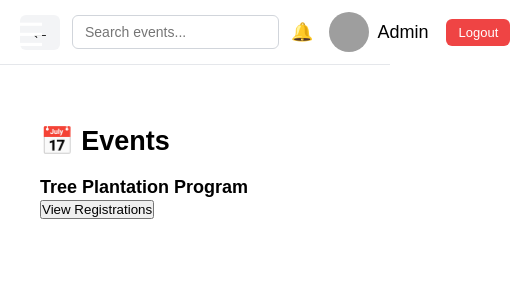
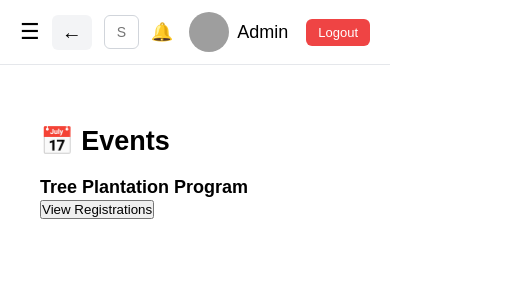
Before and after one commit to vaishnavichattarbandh/event-registration-frontend, a React app: page /admin/events in a window 390 px wide. Shown: the top 300 px of the page, 510 px wide, since content can reach past the window. Built offline with nearby package versions, Linux system fonts and the light colour scheme; grey boxes are pictures that could not be loaded; the HTML template or start-up script is replaced by a standard one.

Commit message:
fix mobile navbar and sidebar toggle

```diff
--- a/src/styles/mainlayout.css
+++ b/src/styles/mainlayout.css
@@ -1,24 +1,70 @@
+/* ===============================
+   LAYOUT
+================================ */
 .layout {
   display: flex;
 }
 
-/* ================= DESKTOP ================= */
-/* Sidebar is fixed → right panel must shift */
+/* ===============================
+   SIDEBAR
+================================ */
+.sidebar {
+  width: 240px; /* Sidebar width */
+  height: 100vh;
+  background: #111827;
+  color: white;
+  padding: 20px;
+  position: fixed;
+  top: 0;
+  left: 0;
+  z-index: 1002; /* above overlay */
+  transition: transform 0.3s ease;
+  transform: translateX(0); /* visible by default on desktop */
+}
+
+.sidebar.open {
+  transform: translateX(0);
+}
+
+@media (max-width: 768px) {
+  .sidebar {
+    transform: translateX(-100%); /* hidden on mobile */
+  }
+
+  .sidebar.open {
+    transform: translateX(0); /* show when open */
+  }
+}
+
+/* ===============================
+   OVERLAY (mobile only)
+================================ */
+.overlay {
+  position: fixed;
+  inset: 0;
+  background: rgba(0, 0, 0, 0.45);
+  z-index: 1001; /* below sidebar but above content */
+}
+
+/* ===============================
+   RIGHT PANEL
+================================ */
 .right-panel {
-  margin-left: 220px; /* SAME as sidebar width */
-  width: calc(100% - 220px);
+  margin-left: 240px; /* shift right for sidebar on desktop */
+  width: calc(100% - 240px);
   min-height: 100vh;
   box-sizing: border-box;
+  transition: margin-left 0.3s ease;
 }
 
 .main-content {
   padding: 20px;
 }
 
-/* ================= MOBILE ================= */
+/* Mobile: right panel full width */
 @media (max-width: 768px) {
   .layout {
-    display: block; /* prevent flex shift */
+    display: block;
   }
 
   .right-panel {
@@ -26,3 +72,106 @@
     width: 100%;
   }
 }
+
+/* ===============================
+   NAVBAR
+================================ */
+.navbar {
+  display: flex;
+  align-items: center;
+  gap: 12px;
+  padding: 12px 20px;
+  background: #ffffff;
+  border-bottom: 1px solid #e5e7eb;
+  position: sticky;
+  top: 0;
+  z-index: 1000;
+  font-family: "Agency FB", Arial, sans-serif;
+
+  /* Desktop width */
+  margin-left: 0;
+  width: 100%;
+}
+
+@media (min-width: 769px) {
+  .navbar {
+    width: calc(100% - 240px); /* full width minus sidebar */
+    margin-left: 240px;
+  }
+}
+
+/* ===============================
+   HAMBURGER (MOBILE ONLY)
+================================ */
+.hamburger {
+  font-size: 22px;
+  background: none;
+  border: none;
+  cursor: pointer;
+  display: none;
+}
+
+@media (max-width: 768px) {
+  .hamburger {
+    display: block;
+  }
+}
+
+/* ===============================
+   SEARCH INPUT
+================================ */
+.search {
+  flex: 1;
+  max-width: 350px;
+  padding: 8px 12px;
+  border-radius: 6px;
+  border: 1px solid #d1d5db;
+  outline: none;
+  font-size: 14px;
+  min-width: 0; /* prevent flex overflow */
+}
+
+.search:focus {
+  border-color: #2563eb;
+}
+
+/* ===============================
+   RIGHT SIDE OF NAVBAR
+================================ */
+.nav-right {
+  display: flex;
+  align-items: center;
+  gap: 16px;
+  margin-left: auto; /* push right side content */
+}
+
+/* ===============================
+   ADMIN AREA
+================================ */
+.admin {
+  display: flex;
+  align-items: center;
+  gap: 8px;
+}
+
+.admin img {
+  width: 40px;
+  height: 40px;
+  border-radius: 50%;
+}
+
+.logout-btn {
+  margin-left: 10px;
+  padding: 6px 12px;
+  font-size: 13px;
+  border: none;
+  border-radius: 6px;
+  cursor: pointer;
+  background: #ef4444;
+  color: #ffffff;
+  transition: background 0.2s ease;
+}
+
+.logout-btn:hover {
+  background: #dc2626;
+}
--- a/src/styles/navbar.css
+++ b/src/styles/navbar.css
@@ -12,6 +12,23 @@
   top: 0;
   z-index: 1000;
   font-family: "Agency FB", Arial, sans-serif;
+
+  /* Desktop: shift navbar for sidebar */
+  margin-left: 240px;
+  width: calc(100% - 240px);
+  flex-wrap: nowrap;
+}
+
+/* Mobile: full width, allow wrapping */
+@media (max-width: 768px) {
+  .navbar {
+    margin-left: 0;
+    width: 100%;
+    padding-left: 12px;
+    padding-right: 12px;
+    flex-wrap: wrap; /* search + admin stack if needed */
+    gap: 8px;
+  }
 }
 
 /* ===============================
@@ -53,8 +70,9 @@
    SEARCH INPUT
 ================================ */
 .search {
-  flex: 1;
+  flex: 1 1 auto;       /* allow shrinking on mobile */
   max-width: 350px;
+  min-width: 0;         /* prevent overflow in flex container */
   padding: 8px 12px;
   border-radius: 6px;
   border: 1px solid #d1d5db;
@@ -74,6 +92,7 @@
   align-items: center;
   gap: 16px;
   margin-left: auto; /* push right content */
+  flex-shrink: 0;    /* prevent shrinking on mobile */
 }
 
 /* ===============================
--- a/src/styles/sidebar.css
+++ b/src/styles/sidebar.css
@@ -1,4 +1,6 @@
-/* ================= SIDEBAR ================= */
+/* ===============================
+   SIDEBAR
+================================ */
 .sidebar {
   width: 240px;
   height: 100vh;
@@ -8,61 +10,27 @@
   position: fixed;
   top: 0;
   left: 0;
-  z-index: 1002;
+  z-index: 1002; /* above overlay */
   transition: transform 0.3s ease;
   transform: translateX(0); /* desktop visible */
 }
 
-.logo {
-  font-size: 20px;
-  font-weight: bold;
-  margin-bottom: 24px;
+.sidebar.open {
+  transform: translateX(0);
 }
 
-.nav-link {
-  display: block;
-  padding: 10px 12px;
-  margin: 8px 0;
-  color: #e5e7eb;
-  text-decoration: none;
-  border-radius: 6px;
-  transition: background 0.2s;
-}
-
-.nav-link:hover {
-  background: #374151;
-}
-
-.nav-link.active {
-  background: #4f46e5;
-  color: white;
-}
-
-/* ================= MOBILE ================= */
 @media (max-width: 768px) {
   .sidebar {
-    transform: translateX(-100%); /* hidden */
+    transform: translateX(-100%);
   }
-
   .sidebar.open {
-    transform: translateX(0); /* visible */
-  }
-
-  .hamburger {
-    display: block;
-    position: fixed;
-    top: 1rem;
-    left: 1rem;
-    z-index: 1100;
-    font-size: 2rem;
-    background: none;
-    border: none;
-    color: white;
-    cursor: pointer;
+    transform: translateX(0);
   }
 }
 
-/* ================= OVERLAY ================= */
+/* ===============================
+   OVERLAY
+================================ */
 .overlay {
   position: fixed;
   inset: 0;
@@ -70,14 +38,82 @@
   z-index: 1001;
 }
 
-/* ================= MAIN CONTENT ================= */
-.main-content {
-  padding: 20px;
-  margin-left: 240px; /* desktop */
+/* ===============================
+   MAIN CONTENT + RIGHT PANEL
+================================ */
+.right-panel {
+  margin-left: 240px; /* leave space for sidebar on desktop */
+  transition: margin-left 0.3s ease;
 }
 
 @media (max-width: 768px) {
-  .main-content {
-    margin-left: 0;
+  .right-panel {
+    margin-left: 0; /* full width on mobile */
   }
 }
+
+.main-content {
+  padding: 20px;
+}
+
+/* ===============================
+   NAVBAR
+================================ */
+.navbar {
+  display: flex;
+  align-items: center;
+  gap: 12px;
+  padding: 12px 20px;
+  background: #ffffff;
+  border-bottom: 1px solid #e5e7eb;
+  position: sticky;
+  top: 0;
+  z-index: 1000;
+  font-family: "Agency FB", Arial, sans-serif;
+
+  /* shift navbar on desktop to avoid sidebar */
+  margin-left: 0;
+  width: 100%;
+}
+
+@media (min-width: 769px) {
+  .navbar {
+    margin-left: 0;
+    width: calc(100% - 240px); /* full width minus sidebar */
+  }
+}
+
+/* ===============================
+   SEARCH INPUT
+================================ */
+.search {
+  flex: 1;
+  max-width: 350px;
+  padding: 8px 12px;
+  border-radius: 6px;
+  border: 1px solid #d1d5db;
+  outline: none;
+  font-size: 14px;
+  min-width: 0; /* prevents flex overflow */
+}
+
+.search:focus {
+  border-color: #2563eb;
+}
+
+/* ===============================
+   HAMBURGER (MOBILE ONLY)
+================================ */
+.hamburger {
+  font-size: 22px;
+  background: none;
+  border: none;
+  cursor: pointer;
+  display: none;
+}
+
+@media (max-width: 768px) {
+  .hamburger {
+    display: block;
+  }
+}
```
